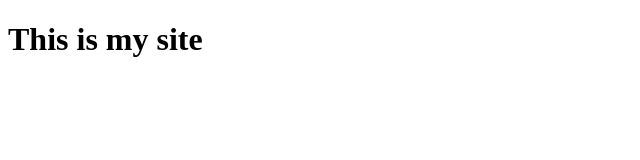
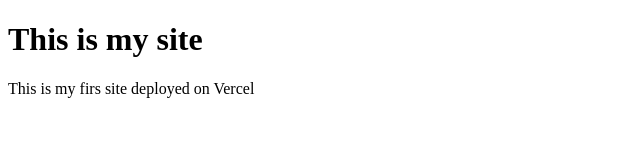
Before and after one commit to FlorinNalban1/practice-061124, a plain HTML site: page index.html in a window 1280 px wide. Shown: the whole page, without its empty margins (0-640 px from the left). Drawn offline with Linux system fonts and the light colour scheme.

Commit message:
Update index.html

```diff
--- a/index.html
+++ b/index.html
@@ -5,5 +5,8 @@
   </head>
   <body>
     <h1>This is my site</h1>
+    <p>
+      This is my firs site deployed on Vercel
+    </p>
   </body>
 </html>
```
